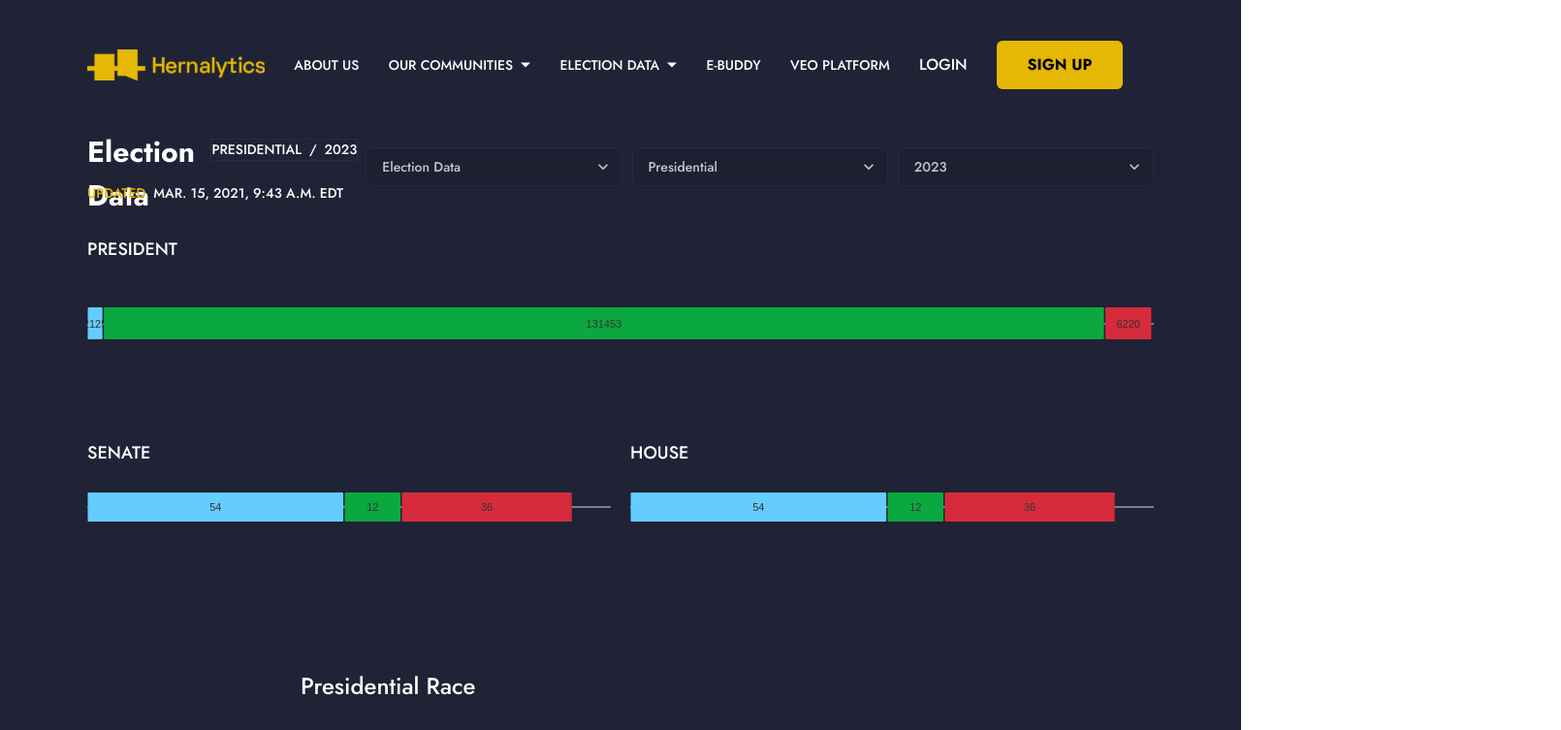
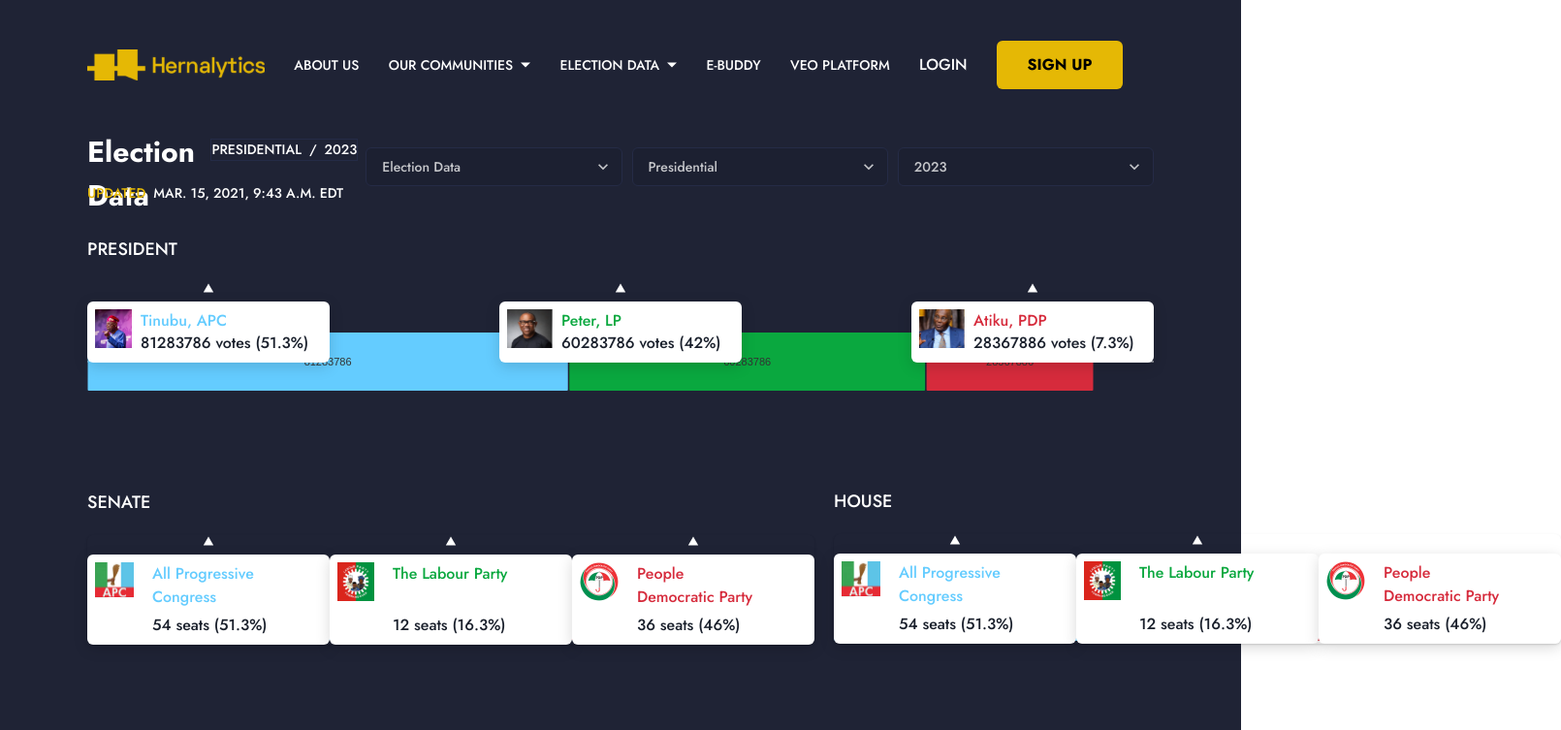
Before and after one commit to dorteks/post-election-data, a React (Create React App) app: page / in a window 1280 px wide. Shown: the top 753 px of the page at 97% size, 1610 px wide, since content can reach past the window. Built offline with nearby package versions, Linux system fonts and the light colour scheme.

Commit message:
feat: added cards to display election results data

```diff
--- a/src/election-result/bodycontainer.tsx
+++ b/src/election-result/bodycontainer.tsx
@@ -1,7 +1,7 @@
 import Map from "../container/map";
 import { TEXT } from "../components/text";
 import StateDataTable from "./state-data-table";
-import HouseResultChart from "./housse/house-result-chart";
+import HouseResultChart from "./house/house-result-chart";
 import SenateResultChart from "./senate/senate-result-chart";
 import PresidentResultChart from "./presidential/president-result-chart";
 import { Box, Card, Text, HStack, Stack, Select } from "@chakra-ui/react";
@@ -110,7 +110,6 @@
       <HStack
         gap="20px"
         display="flex"
-        marginTop="60px"
         marginBottom="150px"
         justifyContent="space-between"
       >
--- a/src/election-result/housse/data.tsx
+++ b/src/election-result/house/data.tsx
@@ -110,7 +110,7 @@
                 : data?.lpImage
             }`}
           />
-          <Box marginLeft="8px">
+          <Box marginLeft="10px">
             <Text>{`${
               id === "PDP"
                 ? data?.pdpName
--- a/src/election-result/housse/house-result-chart.tsx
+++ b/src/election-result/house/house-result-chart.tsx
@@ -12,6 +12,13 @@
 
 const HouseCandidateCard = (props: Props) => {
   return (
+    <Stack>
+      <Image
+        boxSize="12px"
+        alt="arrow-up"
+        alignSelf="center"
+        src="/images/arrow-up.svg"
+      />
       <Card
         gap="9px"
         width="250px"
@@ -33,17 +40,18 @@
           </Text>
         </Stack>
       </Card>
+    </Stack>
   );
 };
 
 const HouseResultChart = () => {
   return (
-    <Stack height="90px" width="auto">
+    <Stack height="206px" width="auto">
       <Text fontSize="18px" lineHeight="35px">
         HOUSE
       </Text>
       <HouseChart />
-      {/*
+
       <Card
         display="flex"
         bgColor="inherit"
@@ -74,7 +82,7 @@
           votes={36}
           percentage={46}
         />
-      </Card> */}
+      </Card>
     </Stack>
   );
 };
--- a/src/election-result/presidential/data.tsx
+++ b/src/election-result/presidential/data.tsx
@@ -6,20 +6,20 @@
   const data = [
     {
       full_name: "Peter Obi",
-      candidates_vote: 131453,
+      candidates_vote: 60283786,
       lpImage: "/imgaes/peter.svg",
       political_party_name: "Labour Party",
       candidate_id: "01gsxaa3v52mbr3aspbjn4w9bh",
     },
     {
-      candidates_vote: 6220,
+      candidates_vote: 28367886,
       full_name: "Atiku Abubakar",
       pdpImage: "/imgaes/atiku.svg",
       candidate_id: "01gsxaarzz4gnvqykbb3ryewja",
       political_party_name: "People's Democratic Party",
     },
     {
-      candidates_vote: 2125,
+      candidates_vote: 81283786,
       full_name: "Ahmed Bola Tinubu",
       apcImage: "/imgaes/tinubu.svg",
       candidate_id: "01gsxab585djcfcneefkpten1r",
--- a/src/election-result/presidential/president-result-chart.tsx
+++ b/src/election-result/presidential/president-result-chart.tsx
@@ -13,6 +13,13 @@
 
 const PresidentialCandidateCard = (props: Props) => {
   return (
+    <Stack>
+      <Image
+        boxSize="12px"
+        alt="arrow-up"
+        alignSelf="center"
+        src="/images/arrow-up.svg"
+      />
       <Card
         gap="9px"
         width="250px"
@@ -34,18 +41,19 @@
           </Text>
         </Stack>
       </Card>
+    </Stack>
   );
 };
 
 const PresidentResultChart = () => {
   return (
-    <Stack height="100px" marginBottom="50px">
+    <Stack height="180px" marginBottom="50px">
       <Text fontSize="18px" lineHeight="35px">
         PRESIDENT
       </Text>
       <PresidentialChart />
 
-      {/* <Stack
+      <Stack
         display="flex"
         bgColor="inherit"
         flexDirection="row"
@@ -77,10 +85,10 @@
           color="#D62B3C"
           candidate="Atiku"
           party="PDP"
-          votes={283786}
+          votes={28367886}
           percentage={7.3}
         />
-      </Stack> */}
+      </Stack>
     </Stack>
   );
 };
--- a/src/election-result/senate/senate-result-chart.tsx
+++ b/src/election-result/senate/senate-result-chart.tsx
@@ -12,6 +12,13 @@
 
 const SenatorialCandidateCard = (props: Props) => {
   return (
+    <Stack>
+      <Image
+        boxSize="12px"
+        alt="arrow-up"
+        alignSelf="center"
+        src="/images/arrow-up.svg"
+      />
       <Card
         gap="9px"
         width="250px"
@@ -33,17 +40,18 @@
           </Text>
         </Stack>
       </Card>
+    </Stack>
   );
 };
 
 const SenateResultChart = () => {
   return (
-    <Stack height="90px" width="auto">
+    <Stack height="205px" width="auto">
       <Text fontSize="18px" lineHeight="35px">
         SENATE
       </Text>
       <SenateChart />
-      {/* <Card
+      <Card
         display="flex"
         bgColor="inherit"
         flexDirection="row"
@@ -73,7 +81,7 @@
           votes={36}
           percentage={46}
         />
-      </Card> */}
+      </Card>
     </Stack>
   );
 };
```
Also changed, not shown: public/images/arrow-up.svg (added), 1 other file (tests, documents, lock files or other folders). Lines whose indentation alone changed are shown as unchanged.
